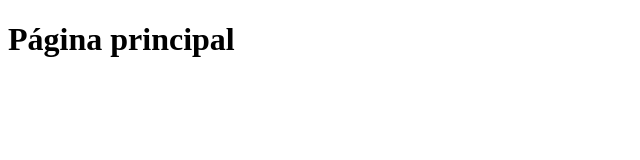
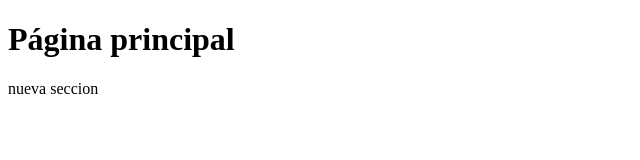
Before and after one commit to reduanEAG/cursoWeb, a plain HTML site: page index.html in a window 1280 px wide. Shown: the whole page, without its empty margins (0-640 px from the left). Drawn offline with Linux system fonts and the light colour scheme.

Commit message:
SECCION CREADA

```diff
--- a/index.html
+++ b/index.html
@@ -7,5 +7,8 @@
 </head>
 <body>
     <h1>Página principal</h1>
+    <section>
+        nueva seccion
+    </section>
 </body>
 </html>
```
